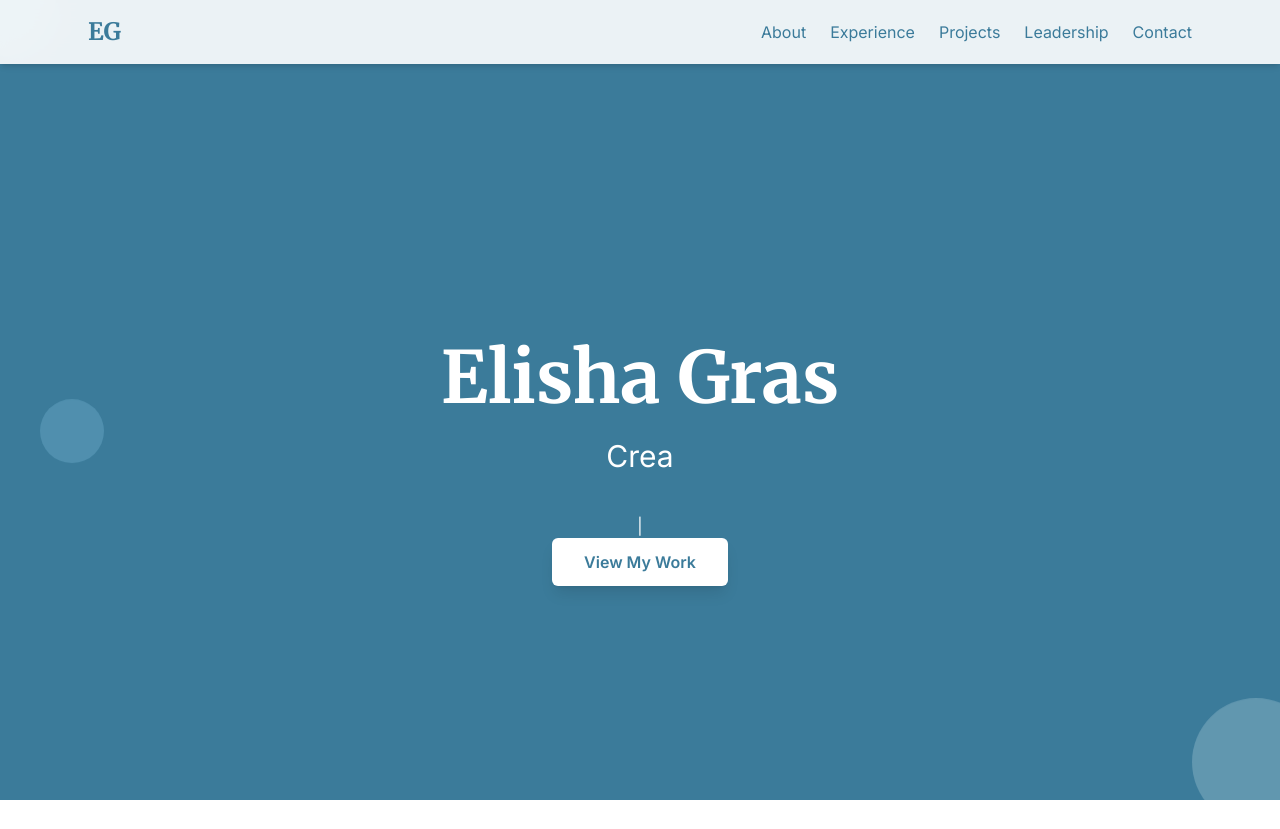
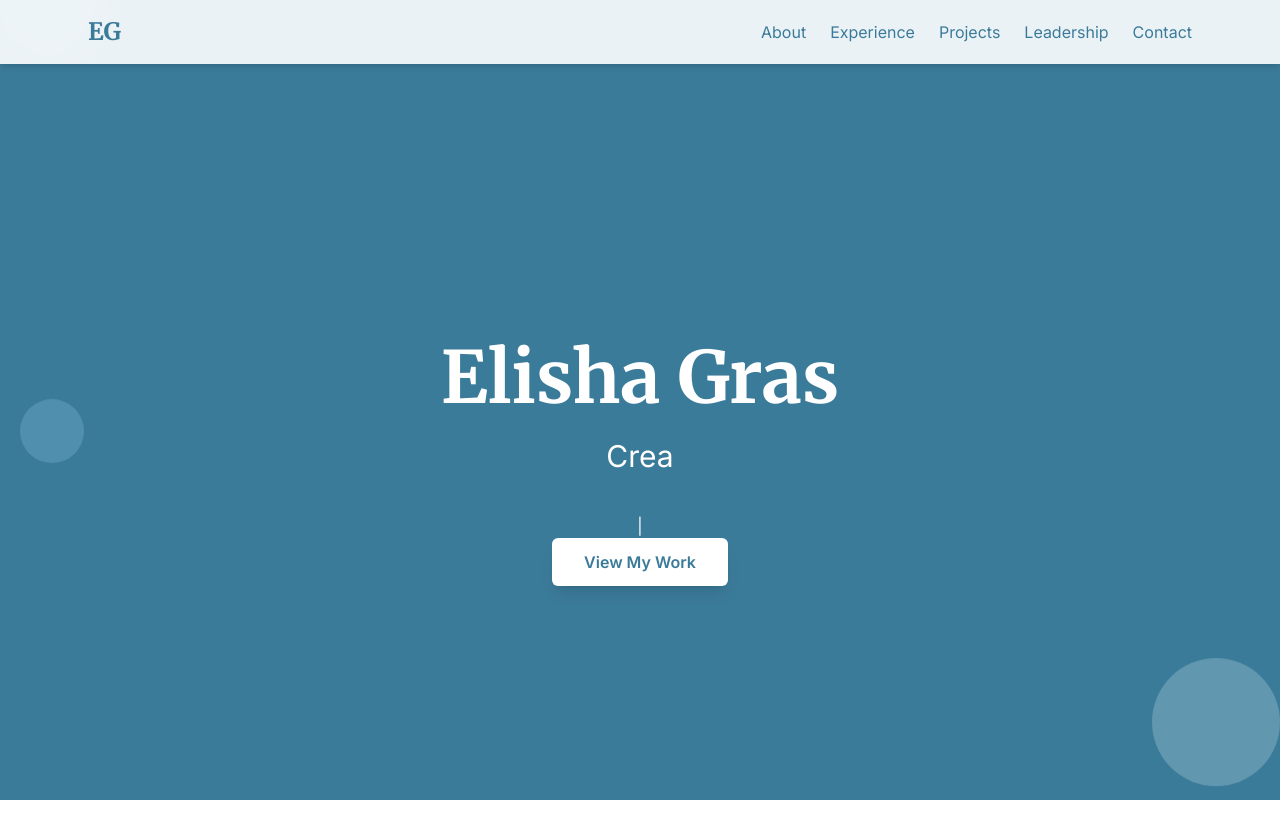
Before and after one commit to elishagras/elishagras.github.io, a plain HTML site: page index.html in a window 1280 px wide. Shown: the top 829 px of the page. Drawn offline with nearby package versions, Linux system fonts and the light colour scheme.

Commit message:
Update index.html

```diff
--- a/index.html
+++ b/index.html
@@ -1,5 +1,5 @@
 <!DOCTYPE html>
-<html lang="en">
+<html lang="en" class="overflow-x-hidden">
 <head>
   <meta charset="UTF-8">
   <meta name="viewport" content="width=device-width, initial-scale=1.0">
@@ -38,7 +38,7 @@
     .animate-float-fast { animation: float-fast 3s ease-in-out infinite; }
   </style>
 </head>
-<body class="bg-lightBlue text-deepBlue font-sans scroll-smooth relative">
+<body class="bg-lightBlue text-deepBlue font-sans scroll-smooth relative overflow-x-hidden">
 
   <!-- Navigation -->
   <header class="fixed top-0 left-0 w-full bg-white/90 backdrop-blur-md shadow-md z-50">
@@ -68,10 +68,15 @@
 
   <!-- Hero -->
   <section id="hero" class="min-h-screen flex flex-col justify-center items-center text-center bg-deepBlue text-white px-6 pt-28 sm:pt-32 relative overflow-hidden">
-    <div class="absolute inset-0 overflow-hidden">
-      <div class="absolute w-24 h-24 bg-midBlue/30 rounded-full animate-float-slow -top-10 -left-10"></div>
-      <div class="absolute w-32 h-32 bg-lightBlue/30 rounded-full animate-float-medium -bottom-10 -right-10"></div>
-      <div class="absolute w-16 h-16 bg-midBlue/40 rounded-full animate-float-fast top-1/2 left-10"></div>
+    <div class="absolute inset-0 overflow-hidden max-w-full">
+        <!-- Top left -->
+        <div class="absolute w-24 h-24 bg-midBlue/30 rounded-full animate-float-slow -top-10 left-0"></div>
+
+<!-- Bottom right -->
+        <div class="absolute w-32 h-32 bg-lightBlue/30 rounded-full animate-float-medium bottom-0 right-0"></div>
+
+<!-- Center left -->
+        <div class="absolute w-16 h-16 bg-midBlue/40 rounded-full animate-float-fast top-1/2 left-5"></div>
     </div>
     <h1 class="text-5xl sm:text-6xl md:text-7xl font-bold font-serif mb-6" data-aos="fade-down">Elisha Gras</h1>
     <p class="text-xl sm:text-2xl md:text-3xl mb-10" id="typed-text"></p>
@@ -282,7 +287,18 @@ As a QA Automation Engineer at Jio Platforms, I’ve led automation initiatives,
 
     const menuBtn = document.getElementById('menu-btn');
     const mobileMenu = document.getElementById('mobile-menu');
-    menuBtn.addEventListener('click', () => mobileMenu.classList.toggle('hidden'));
+
+        // Open menu when hamburger clicked
+        menuBtn.addEventListener('click', () => {
+        mobileMenu.classList.toggle('hidden');
+      });
+
+        // Close menu when any link inside mobile menu is clicked
+        mobileMenu.querySelectorAll('a').forEach(link => {
+          link.addEventListener('click', () => {
+            mobileMenu.classList.add('hidden');
+      });
+  });
 
     // Projects fetch
     fetch('assets/files/projects.json')
```
